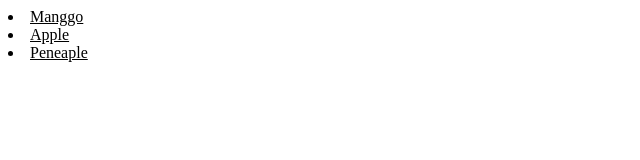
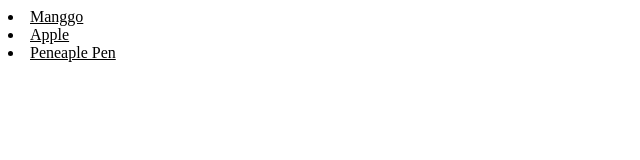
Before and after one commit to RahmatFirman/MyFirstProject, a plain HTML site: page index2.html in a window 1280 px wide. Shown: the full height of the page, 0-640 px from the left. Drawn offline with Linux system fonts and the light colour scheme.

Commit message:
canged peneaple pen

```diff
--- a/index2.html
+++ b/index2.html
@@ -8,7 +8,7 @@
 	<u>
 		<li>Manggo</li>
 		<li>Apple</li>
-		<li>Peneaple</li>
+		<li>Peneaple Pen</li>
 	</u>
 </div>
 </body>
```
